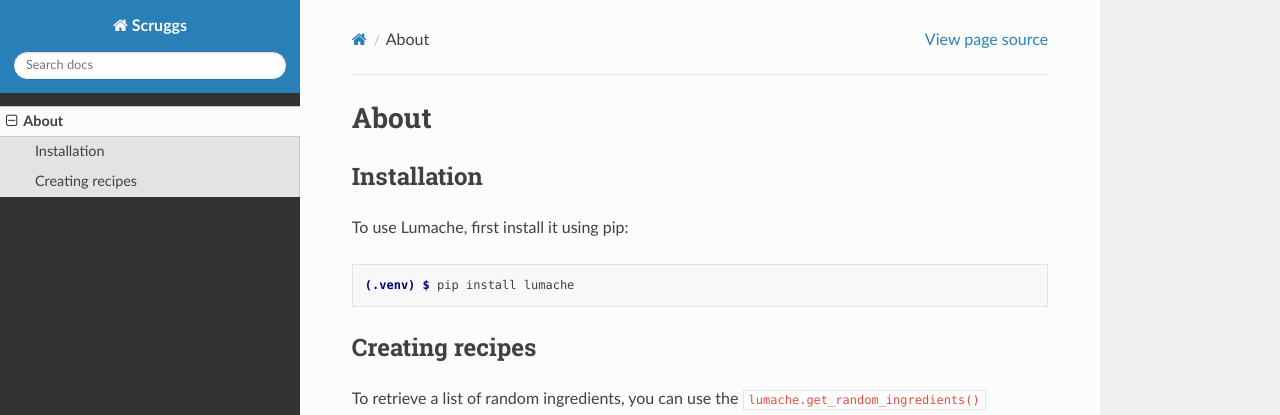
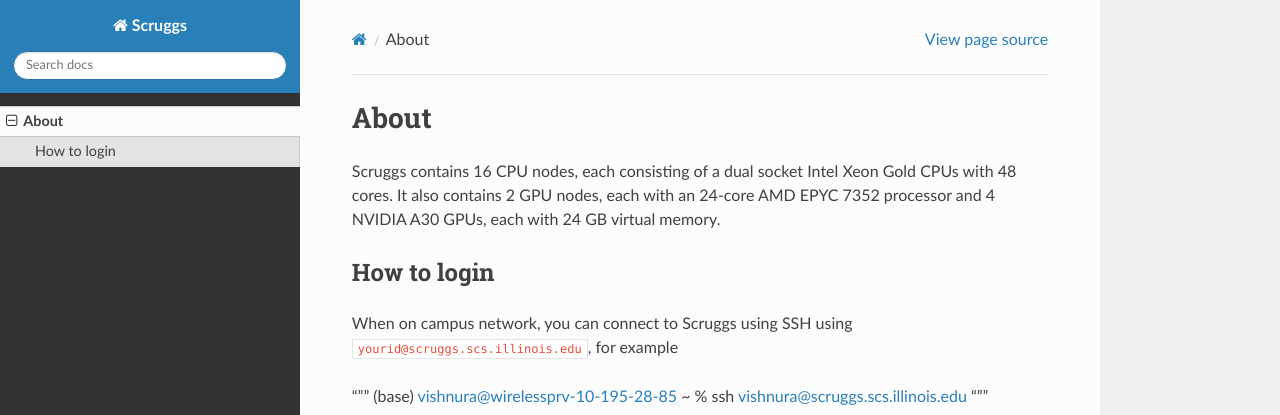
Before and after one commit to vishnu2709/Scruggs, a Sphinx documentation site: the page built from docs/source/about.rst, in a window 1280 px wide and 1095 px high. Shown: the top 415 px of the window. Built offline with Sphinx 7.4.7 and the Read the Docs theme 3.1.0, drawn with Linux system fonts in a browser that asks for light colours; pages that are not in the unit, such as notebooks, are missing from menus; some of the changed text lies outside the part shown.

Commit message:
Update about.rst

```diff
--- a/docs/source/about.rst
+++ b/docs/source/about.rst
@@ -1,31 +1,13 @@
 About
 =====
 
-Installation
-------------
+Scruggs contains 16 CPU nodes, each consisting of a dual socket Intel Xeon Gold CPUs with 48 cores. It also contains 2 GPU nodes, each with an 24-core AMD EPYC 7352 processor and 4 NVIDIA A30 GPUs, each with 24 GB virtual memory.
 
-To use Lumache, first install it using pip:
-
-.. code-block:: console
-
-   (.venv) $ pip install lumache
-
-Creating recipes
+How to login
 ----------------
 
-To retrieve a list of random ingredients,
-you can use the ``lumache.get_random_ingredients()`` function:
+When on campus network, you can connect to Scruggs using SSH using ``yourid@scruggs.scs.illinois.edu``, for example
 
-.. autofunction:: lumache.get_random_ingredients
-
-The ``kind`` parameter should be either ``"meat"``, ``"fish"``,
-or ``"veggies"``. Otherwise, :py:func:`lumache.get_random_ingredients`
-will raise an exception.
-
-.. autoexception:: lumache.InvalidKindError
-
-For example:
-
->>> import lumache
->>> lumache.get_random_ingredients()
-['shells', 'gorgonzola', 'parsley']
+"""
+(base) vishnura@wirelessprv-10-195-28-85 ~ % ssh vishnura@scruggs.scs.illinois.edu
+"""
```
